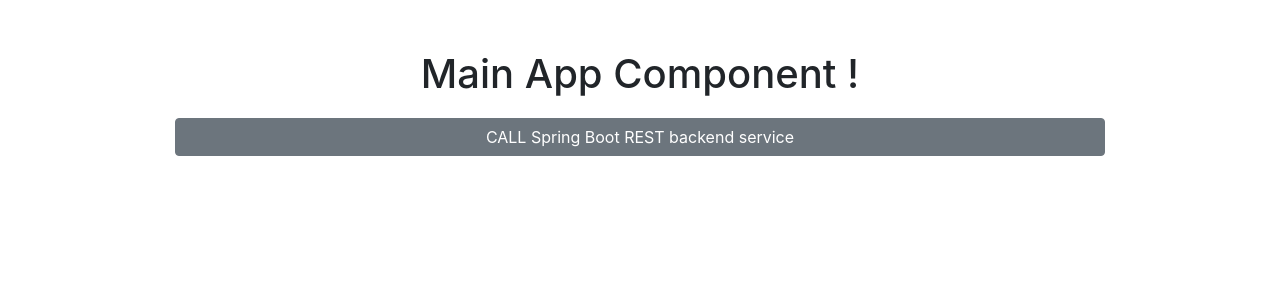
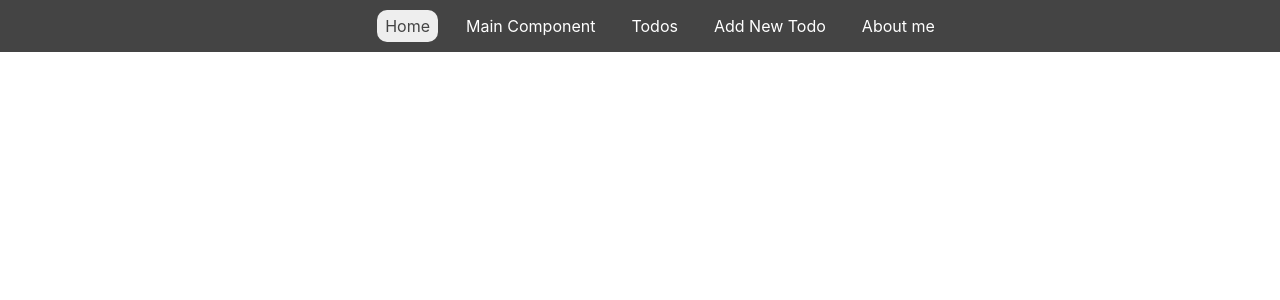
Before and after one commit to patrykgrudzien/vehicle-health-service, a Vue app in the folder frontend/: page / in a window 1280 px wide. Shown: the top 300 px of the page. Built offline with nearby package versions, Linux system fonts and the light colour scheme.

Commit message:
Added AppHeader and AboutMe components.

```diff
--- a/frontend/src/App.vue
+++ b/frontend/src/App.vue
@@ -1,52 +1,19 @@
 <template>
   <div id="app">
-    <h1>{{ msg }}</h1>
-
-    <div id="button-wrapper" class="row align-items-center justify-content-center">
-      <b-btn class="col" @click="callRestService">CALL Spring Boot REST backend service</b-btn>
-    </div>
-
-    <h4 v-if="response.length > 0">Backend response: {{ response }}</h4>
-
+    <app-header/>
     <router-view/>
   </div>
 </template>
 
 <script>
-export default {
-  data() {
-    return {
-      msg: 'Main App Component !',
-      response: [],
-      errors: []
-    }
-  },
-  methods: {
-    callRestService() {
-      this.axios.get(`api/hello`)
-        .then(response => {
-          console.log(response);
-          this.response = response.data;
-        })
-        .catch(error => {
-          this.errors.push(error);
-        })
-    }
-  }
-}
+  import AppHeader from './components/AppHeader';
+
+  export default {
+    components: {
+      AppHeader
+    },
+  };
 </script>
 
 <style scoped>
-  #app {
-    width: 900px;
-    height: 500px;
-    margin: 50px auto auto auto;
-  }
-  h1, h4 {
-    text-align: center;
-    margin-bottom: 20px;
-  }
-  #button-wrapper {
-    margin-bottom: 20px;
-  }
 </style>
--- /dev/null
+++ b/frontend/src/components/AboutMe.vue
@@ -0,0 +1,31 @@
+<template>
+  <div id="about-me">
+    <p>My name is: </p><h6>{{ name }}</h6>
+    <p>My last name is:</p><h6>{{ lastName}}</h6>
+    <p>I'm: </p><h6>{{ age }}</h6>
+    <p>My Profession is:</p><h6>{{ profession }}</h6>
+  </div>
+</template>
+
+<script>
+  export default {
+    data() {
+      return {
+        name: 'Patryk',
+        lastName: 'Grudzień',
+        age: 27,
+        profession: 'Junior Software Engineer'
+      }
+    }
+  }
+</script>
+
+<style scoped>
+  p {
+    text-align: center;
+    margin-bottom: 0;
+  }
+  h6 {
+    text-align: center;
+  }
+</style>
--- /dev/null
+++ b/frontend/src/components/AppHeader.vue
@@ -0,0 +1,56 @@
+<template>
+  <nav>
+    <ul>
+      <li>
+        <router-link to="/" exact>Home</router-link>
+      </li>
+      <li>
+        <router-link to="/main-component" exact>Main Component</router-link>
+      </li>
+      <li>
+        <router-link to="/todos" exact>Todos</router-link>
+      </li>
+      <li>
+        <router-link to="/add-todo" exact>Add New Todo</router-link>
+      </li>
+      <li>
+        <router-link to="/about-me" exact>About me</router-link>
+      </li>
+    </ul>
+  </nav>
+</template>
+
+<script>
+  export default {}
+</script>
+
+<style scoped>
+  ul {
+    list-style-type: none;
+    text-align: center;
+    margin: 0;
+  }
+
+  li {
+    display: inline-block;
+    margin: 0 10px;
+  }
+
+  a {
+    color: #fff;
+    text-decoration: none;
+    padding: 6px 8px;
+    border-radius: 10px;
+  }
+
+  nav {
+    background: #444;
+    padding: 14px 0;
+    margin-bottom: 40px;
+  }
+
+  .router-link-active {
+    background: #eee;
+    color: #444;
+  }
+</style>
--- a/frontend/src/components/HelloWorld.vue
+++ /dev/null
@@ -1,21 +0,0 @@
-<template>
-  <div>
-    <h1>{{ msg }}</h1>
-  </div>
-</template>
-
-<script>
-  export default {
-    data() {
-      return {
-        msg: 'Hello World!'
-      }
-    }
-  }
-</script>
-
-<style scoped>
-  h1 {
-    text-align: center;
-  }
-</style>
--- /dev/null
+++ b/frontend/src/components/MainComponent.vue
@@ -0,0 +1,50 @@
+<template>
+  <div id="main-component">
+    <h1>{{ message }}</h1>
+    <div id="button-wrapper" class="row align-items-center justify-content-center">
+      <b-btn class="col" @click="callRestService">CALL Spring Boot REST backend service</b-btn>
+    </div>
+    <h4 v-if="response.length > 0">Backend response: {{ response }}</h4>
+  </div>
+</template>
+
+<script>
+  export default {
+    data() {
+      return {
+        message: 'Main App Component !',
+        response: [],
+        errors: []
+      }
+    },
+    methods: {
+      callRestService() {
+        this.axios.get(`api/hello`)
+          .then(response => {
+            console.log(response);
+            this.response = response.data;
+          })
+          .catch(error => {
+            this.errors.push(error);
+          })
+      }
+    }
+  }
+</script>
+
+<style scoped>
+  #main-component {
+    width: 900px;
+    height: 500px;
+    margin: 50px auto auto auto;
+  }
+
+  h1, h4 {
+    text-align: center;
+    margin-bottom: 20px;
+  }
+
+  #button-wrapper {
+    margin-bottom: 20px;
+  }
+</style>
```
Also changed, not shown: frontend/src/router/allRoutes.js (+8 -3 lines).
